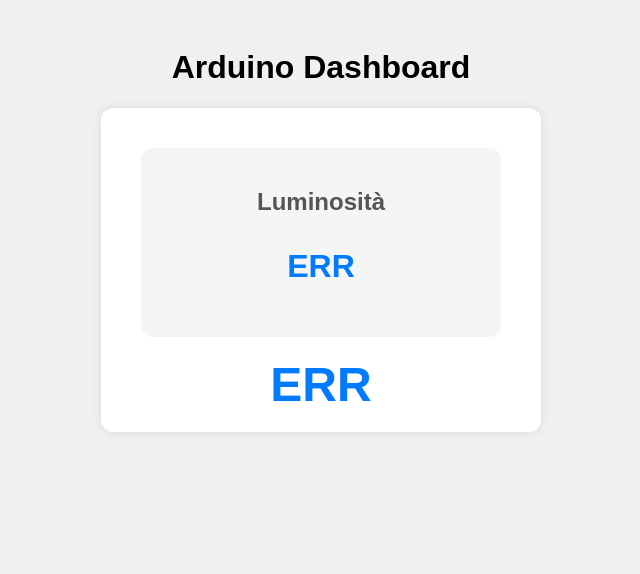
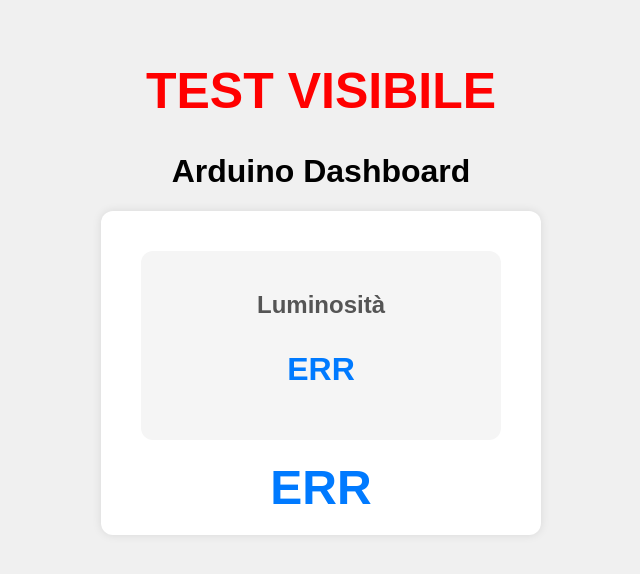
Before and after one commit to maurocesare/-cesare-dashboards, a plain HTML site: page index.html in a window 1280 px wide. Shown: the whole page, without its empty margins (319-959 px from the left). Drawn offline with Linux system fonts and the light colour scheme; no server answers.

Commit message:
Update index.html

```diff
--- a/index.html
+++ b/index.html
@@ -30,6 +30,7 @@
     </style>
 </head>
 <body>
+    <h1 style="font-size:50px; color:red; text-align:center;">TEST VISIBILE</h1>
 
 <h1>Arduino Dashboard</h1>
 
```
